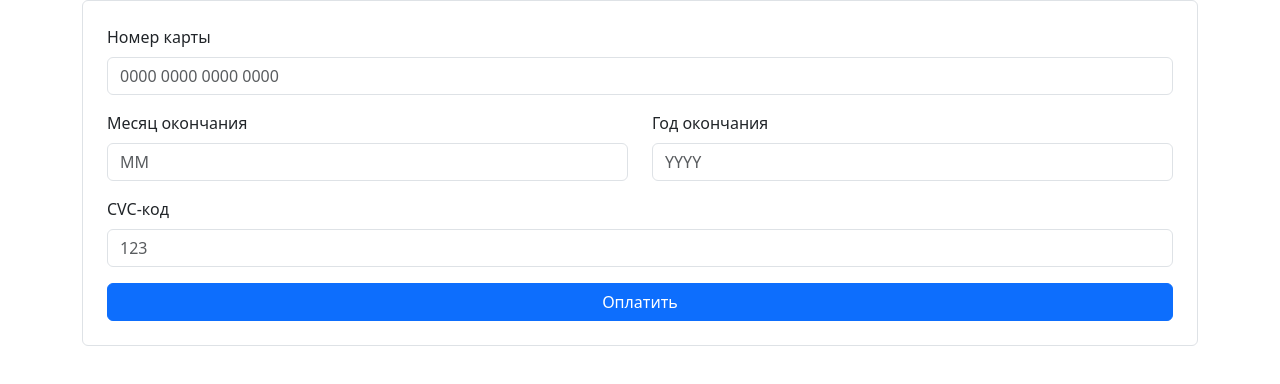
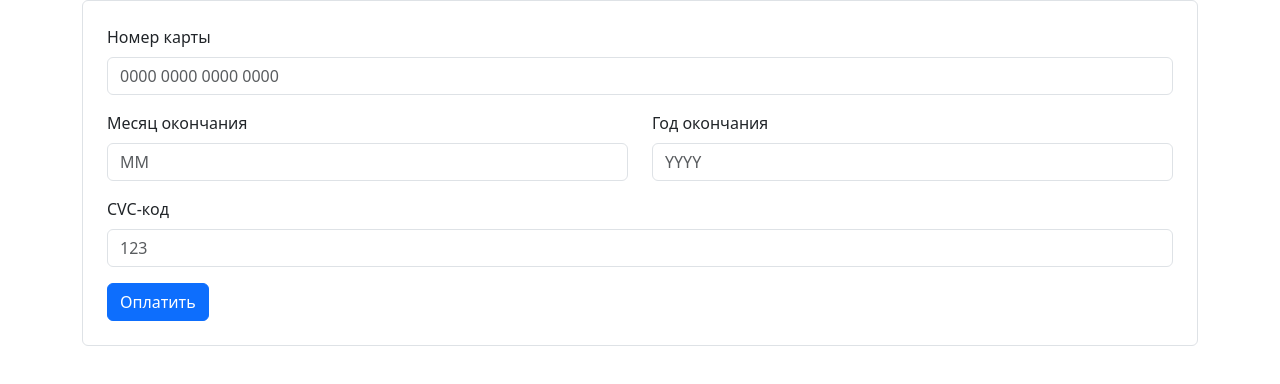
Before and after one commit to daniilpopoff/prosto, a plain HTML site: page index.html in a window 1280 px wide. Shown: the part 94-478 px from the top of the page. Drawn offline with nearby package versions, Linux system fonts and the light colour scheme.

Commit message:
коммитнул

```diff
--- a/index.html
+++ b/index.html
@@ -28,7 +28,7 @@
             <label for="cvcCode" class="form-label">CVC-код</label>
             <input type="number" class="form-control" id="cvcCode" name="cvcCode" placeholder="123" maxlength="3" required>
         </div>
-        <button type="submit" class="btn btn-primary w-100">Оплатить</button>
+        <a href="https://t.me/dan_bad_bot?start=payment_success" class="btn btn-primary">Оплатить</a>
     </form>
 </div>
 <script src="https://cdn.jsdelivr.net/npm/bootstrap@5.3.2/dist/js/bootstrap.bundle.min.js"></script>
```
